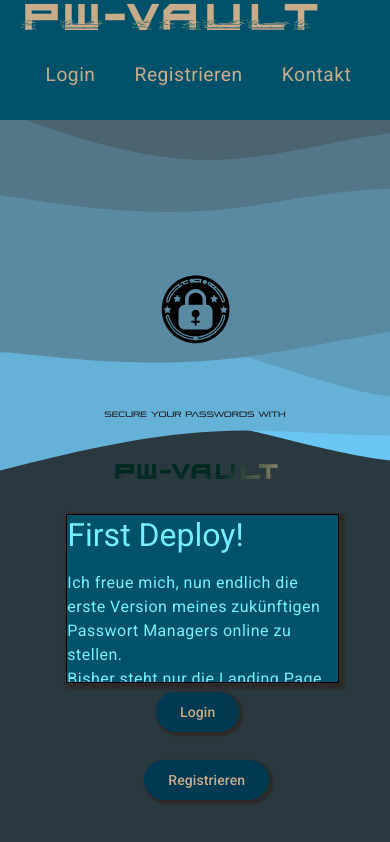
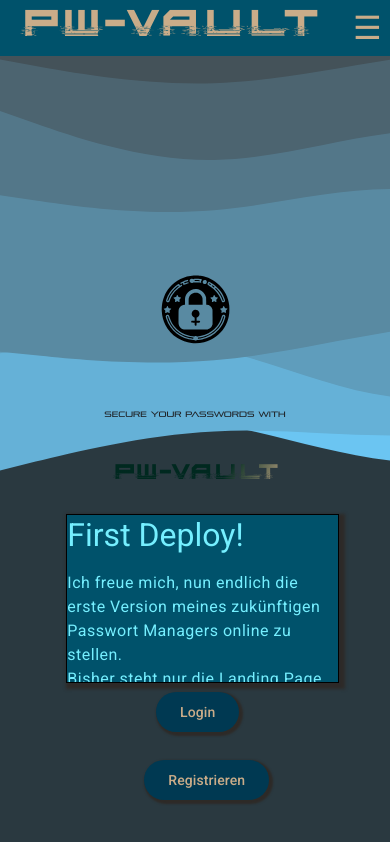
Before and after one commit to Bockkwurst/pwmanagerang-fe, an Angular app: page /home in a window 390 px wide. Built offline with nearby package versions, Linux system fonts and the light colour scheme.

Commit message:
navbar fully responsive

```diff
--- a/src/app/landing-head/landing.component.ts
+++ b/src/app/landing-head/landing.component.ts
@@ -1,4 +1,4 @@
-import { Component } from '@angular/core';
+import {Component} from '@angular/core';
 import {NgOptimizedImage} from "@angular/common";
 import {DefaultButtonComponent} from "../default-button/default-button.component";
 
@@ -21,4 +21,5 @@ export class LandingComponent {
   onRegisterClick() {
     console.log('Register clicked');
   }
+
 }
--- a/src/app/navbar/navbar.component.css
+++ b/src/app/navbar/navbar.component.css
@@ -5,7 +5,7 @@
   list-style: none;
 }
 
-.nav-brand{
+.nav-brand {
   display: flex;
   justify-content: flex-start;
   align-items: center;
@@ -47,3 +47,49 @@
   background-color: var(--dark-secondary);
   cursor: pointer;
 }
+
+.hamburger-menu {
+  display: none;
+  color: var(--accent-one);
+  font-size: 2em;
+  background: none;
+  border: none;
+  cursor: pointer;
+  margin-right: 5px;
+  z-index: 2;
+}
+
+@media (max-width: 785px) {
+  .hamburger-menu {
+    display: block;
+  }
+
+  .hamburger-menu:hover {
+    color: var(--accent-two) !important;
+    cursor: pointer;
+  }
+
+  .nav-link-container {
+    position: fixed;
+    top: 0;
+    right: 0;
+    height: 100vh;
+    width: 250px;
+    background-color: var(--dark-primary);
+    flex-direction: column;
+    justify-content: center;
+    align-items: center;
+    transform: translateX(100%);
+    transition: width 0.3s;
+    z-index: 1;
+  }
+
+  .nav-link-container.open {
+    transform: translateX(0);
+  }
+
+  .nav-link.open {
+    display: flex;
+    margin: 20px 0;
+  }
+}
--- a/src/app/navbar/navbar.component.html
+++ b/src/app/navbar/navbar.component.html
@@ -5,15 +5,16 @@
         <a routerLink="/home" class="navbar-brand">PW-Vault</a>
       </li>
     </div>
-    <div class="nav-link-container">
+    <button mat-icon-button class="hamburger-menu" (click)="toggleMenu()">☰</button>
+    <div class="nav-link-container" [ngClass]="{'open': isMenuOpen}">
       <li>
-        <a routerLink="/login" class="nav-link">Login</a>
+        <a routerLink="/login" class="nav-link" (click)="toggleMenu()" [ngClass]="{'open': isMenuOpen}">Login</a>
       </li>
       <li>
-        <a routerLink="/register" class="nav-link">Registrieren</a>
+        <a routerLink="/register" class="nav-link" (click)="toggleMenu()" [ngClass]="{'open': isMenuOpen}">Registrieren</a>
       </li>
       <li>
-        <a routerLink="/contact" class="nav-link">Kontakt</a>
+        <a routerLink="/contact" class="nav-link" (click)="toggleMenu()" [ngClass]="{'open': isMenuOpen}">Kontakt</a>
       </li>
     </div>
   </ul>
--- a/src/app/navbar/navbar.component.ts
+++ b/src/app/navbar/navbar.component.ts
@@ -1,16 +1,26 @@
 import { Component } from '@angular/core';
 import {RouterLink, RouterOutlet} from "@angular/router";
+import {MatIconButton, MatMiniFabButton} from "@angular/material/button";
+import {NgClass} from "@angular/common";
 
 @Component({
   selector: 'app-navbar',
   standalone: true,
   imports: [
     RouterLink,
-    RouterOutlet
+    RouterOutlet,
+    MatMiniFabButton,
+    MatIconButton,
+    NgClass
   ],
   templateUrl: './navbar.component.html',
   styleUrl: './navbar.component.css'
 })
 export class NavbarComponent {
 
+  isMenuOpen = false;
+
+  toggleMenu() {
+    this.isMenuOpen = !this.isMenuOpen;
+  }
 }
```
